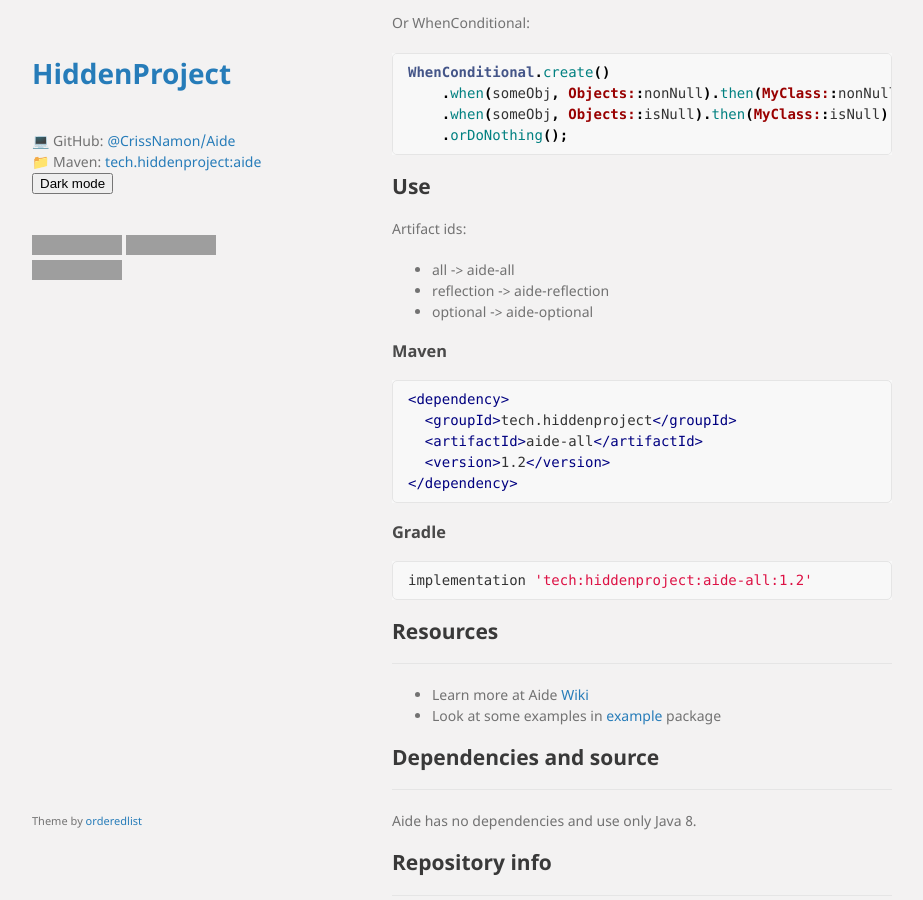
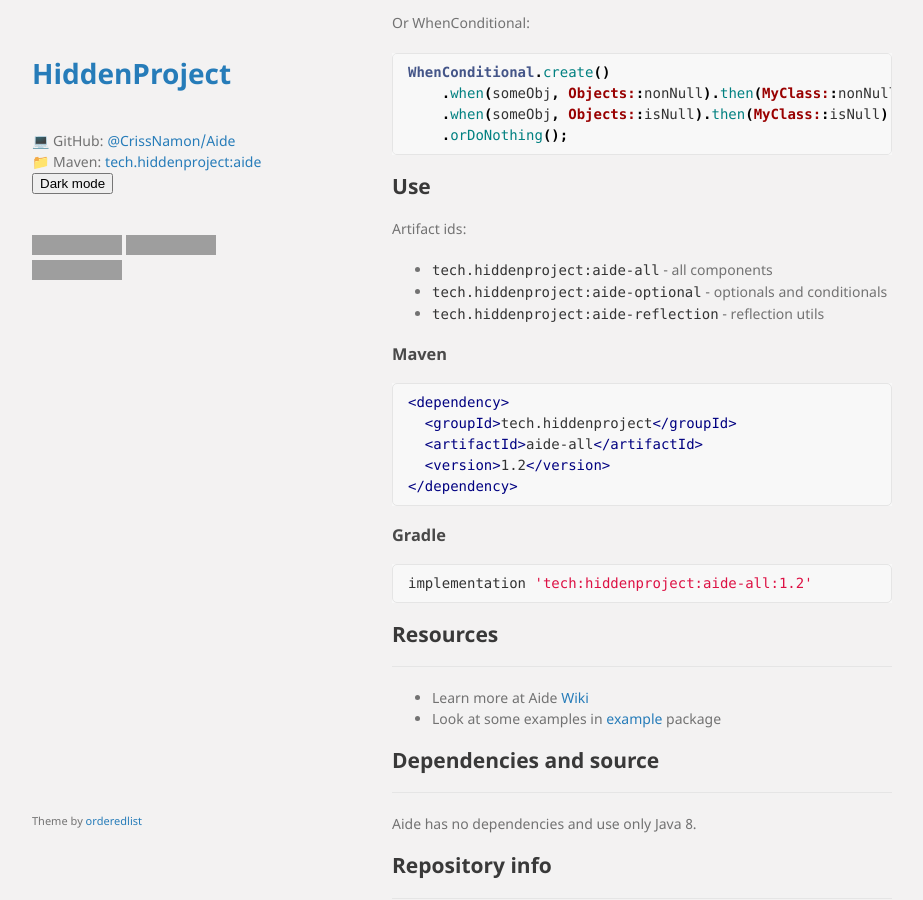
Before and after one commit to CrissNamon/crissnamon.github.io, a Jekyll site: the page built from p/aide.md, in a window 1280 px wide and 900 px high, scrolled down 1015 px. Shown: the whole window, without its empty margins (178-1101 px from the left). Built offline with Jekyll 4.4.1, drawn with Linux system fonts in a browser that asks for light colours; grey boxes are pictures that could not be loaded.

Commit message:
Updated aide

```diff
--- a/p/aide.md
+++ b/p/aide.md
@@ -65,9 +65,9 @@ WhenConditional.create()
 
 Artifact ids:
 
-- all -> aide-all
-- reflection -> aide-reflection
-- optional -> aide-optional
+- `tech.hiddenproject:aide-all` - all components
+- `tech.hiddenproject:aide-optional` - optionals and conditionals
+- `tech.hiddenproject:aide-reflection` - reflection utils
 
 ### Maven
 
```
